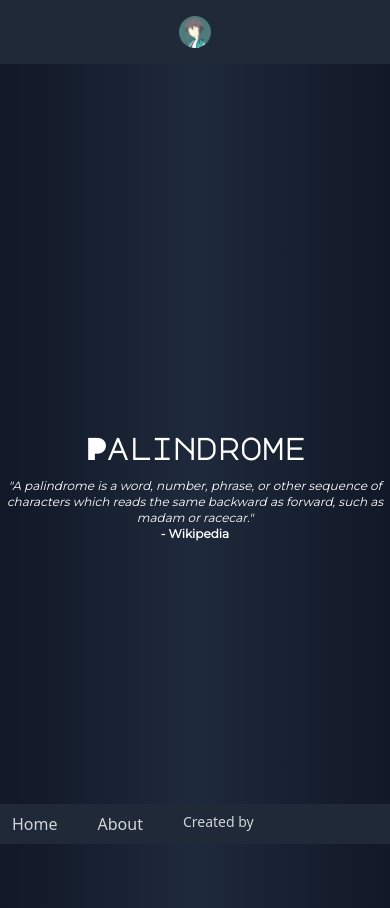
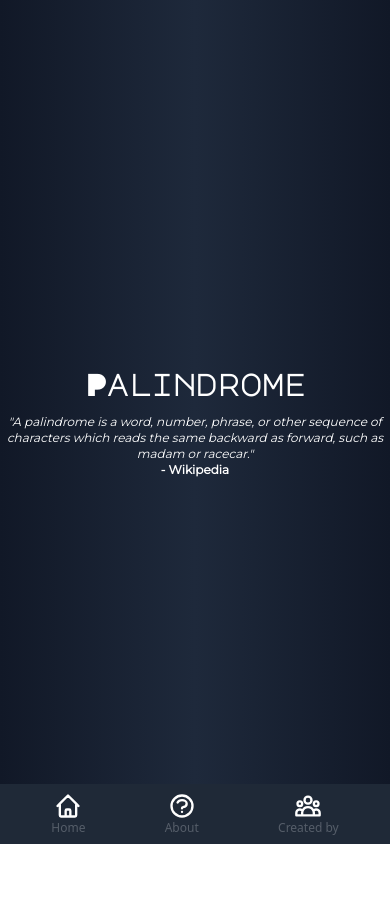
Before and after one commit to ZhafranBahij/palindrome, a React (Vite) app: page /about in a window 390 px wide. After the commit the page ends 844 px from the top, so only its background shows below. Built offline with nearby package versions, Linux system fonts and the light colour scheme.

Commit message:
Add a icon in navbar

```diff
--- a/src/component/Navbar.jsx
+++ b/src/component/Navbar.jsx
@@ -1,13 +1,27 @@
 /* This example requires Tailwind CSS v2.0+ */
 import { Fragment } from "react";
 import { Disclosure, Menu, Transition } from "@headlessui/react";
-import { BellIcon, MenuIcon, XIcon } from "@heroicons/react/outline";
+import {
+  HomeIcon,
+  QuestionMarkCircleIcon,
+  UserGroupIcon,
+} from "@heroicons/react/outline";
 import profile from "../img/Shizuku.jpg";
 import { Link } from "react-router-dom";
 
 const navigation = [
-  { name: "Home", act: "/", current: false },
-  { name: "About", act: "/about", current: false },
+  {
+    name: "Home",
+    act: "/",
+    current: false,
+    icon: <HomeIcon className="text-white h-7 w-7 " />,
+  },
+  {
+    name: "About",
+    act: "/about",
+    current: false,
+    icon: <QuestionMarkCircleIcon className="text-white h-7 w-7" />,
+  },
 ];
 
 function classNames(...classes) {
@@ -19,7 +33,7 @@ export default function Example() {
     <Disclosure as="nav" className="bg-gray-800 ">
       {({ open }) => (
         <>
-          <div className="bg-gray-800  max-w-7xl mx-auto px-2 sm:px-6 lg:px-8 ">
+          <div className="bg-gray-800 hidden sm:block max-w-7xl mx-auto px-2 sm:px-6 lg:px-8 ">
             <div className="relative flex items-center justify-between h-16">
               <div className="flex-1 flex items-center justify-center sm:items-stretch sm:justify-start">
                 <div className="flex-shrink-0 flex items-center">
@@ -60,7 +74,7 @@ export default function Example() {
           </div>
 
           <nav className="fixed bottom-0 bg-gray-800 w-full  sm:hidden">
-            <div className="flex sm:justify-center space-x-4">
+            <div className="flex justify-evenly space-x-4">
               {navigation.map((item) => (
                 <Link
                   key={item.name}
@@ -69,19 +83,28 @@ export default function Example() {
                     item.current
                       ? "bg-gray-900 text-white"
                       : "text-gray-300 hover:bg-gray-700 hover:text-white",
-                    "block px-3 py-2 rounded-md text-base font-medium"
+                    "flex flex-col px-3 py-2 rounded-md text-base font-medium justify-items-center"
                   )}
                   aria-current={item.current ? "page" : undefined}
                 >
-                  {item.name}
+                  <div className="flex justify-center">{item.icon}</div>
+                  <div className="flex justify-center text-xs opacity-30">
+                    {item.name}
+                  </div>
                 </Link>
               ))}
               <a
                 href="https://zhafranbahij.github.io/personal-profile/"
                 target="_blank"
-                className="text-gray-300 hover:bg-gray-700 hover:text-white px-3 py-2 rounded-md text-sm font-medium"
+                className="text-gray-300 hover:bg-gray-700 hover:text-white px-3 py-2 rounded-md text-sm font-medium flex flex-col
+                justify-items-center"
               >
-                Created by
+                <div className="flex justify-center">
+                  <UserGroupIcon className="text-white h-7 w-7" />
+                </div>
+                <div className="flex justify-center text-xs opacity-30">
+                  Created by
+                </div>
               </a>
             </div>
           </nav>
```
Also changed, not shown: src/img/Background.jpg (deleted).
